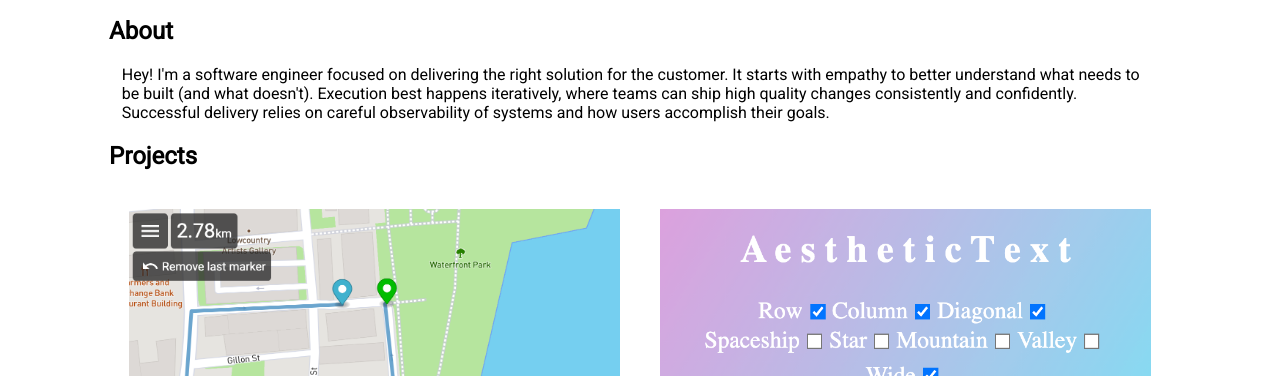
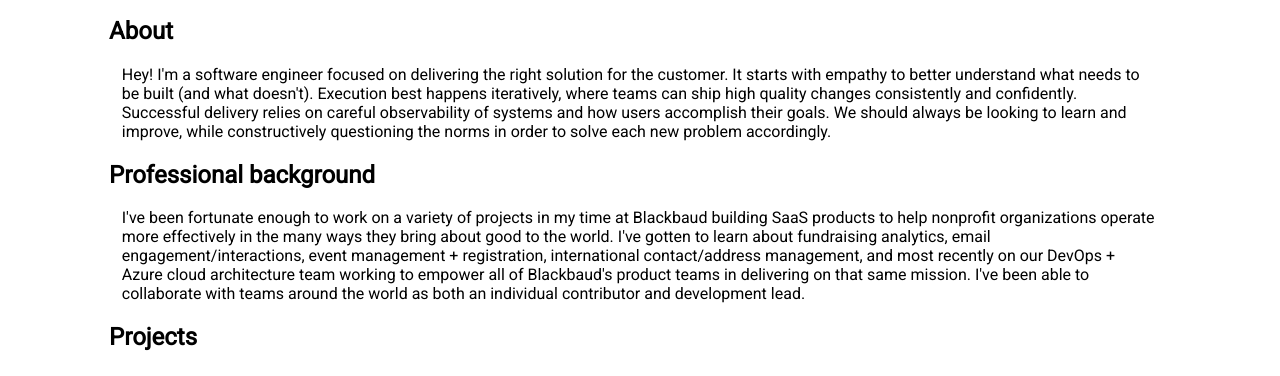
Before and after one commit to jeffbdye/jeffbdye.github.io, a plain HTML site: page index.html in a window 1280 px wide. Shown: the part 347-723 px from the top of the page. Drawn offline with Linux system fonts and the light colour scheme.

Commit message:
favicon, professional background

```diff
--- a/index.html
+++ b/index.html
@@ -12,7 +12,7 @@
   <script async src="https://www.googletagmanager.com/gtag/js?id=G-84TPKM41PX"></script>
   <script>
     window.dataLayer = window.dataLayer || [];
-    function gtag(){dataLayer.push(arguments);}
+    function gtag() { dataLayer.push(arguments); }
     gtag('js', new Date());
 
     gtag('config', 'G-84TPKM41PX');
@@ -23,7 +23,7 @@
   <div class="header">
     <div></div>
     <div class="contact">
-      <img src="./assets/headshot-square.jpg" class="headshot" style="width: 56%" />
+      <img src="./assets/headshot-square.jpg" class="headshot" style="max-width: 260px; width: 56%" />
       <h1>Jeff Dye</h1>
       <div class="header-links">
         <a href="https://github.com/jeffbdye" target="_blank">
@@ -46,21 +46,31 @@
   <h2>
     About
   </h2>
-  <div class="about">
-    <p class="bio">
-      Hey! I'm a software engineer focused on delivering the right solution for the customer.
-      It starts with empathy to better understand what needs to be built (and what doesn't).
-      Execution best happens iteratively, where teams can ship high quality changes consistently and confidently.
-      Successful delivery relies on careful observability of systems and how users accomplish their goals.
-    </p>
-  </div>
+  <p class="paragraph">
+    Hey! I'm a software engineer focused on delivering the right solution for the customer.
+    It starts with empathy to better understand what needs to be built (and what doesn't).
+    Execution best happens iteratively, where teams can ship high quality changes consistently and confidently.
+    Successful delivery relies on careful observability of systems and how users accomplish their goals.
+    We should always be looking to learn and improve, while constructively questioning the norms in order to solve each new problem accordingly.
+  </p>
+
+  <h2>
+    Professional background
+  </h2>
+  <p class="paragraph">
+    I've been fortunate enough to work on a variety of projects in my time at Blackbaud building SaaS products to
+    help nonprofit organizations operate more effectively in the many ways they bring about good to the world.
+
+    I've gotten to learn about fundraising analytics, email engagement/interactions, event management + registration,
+    international contact/address management, and most recently on our DevOps + Azure cloud architecture team working to
+    empower all of Blackbaud's product teams in delivering on that same mission.
+
+    I've been able to collaborate with teams around the world as both an individual contributor and development lead.
+  </p>
 
   <h2>
     Projects
   </h2>
-  <!-- <p>
-    I've been fortunate enough to work on a variety of projects in my time at Blackbaud
-  </p> -->
   <div class="projects">
     <div class="runmap project-item">
       <img src="./assets/runmap-med.png" />
--- a/style.css
+++ b/style.css
@@ -26,7 +26,7 @@
   }
 }
 
-/* just so vscode shows the colors */
+/* just so vscode shows each color */
 .palette {
   background-color: #002d42;
   background-color: #ffffff;
@@ -60,7 +60,7 @@ h2, h4 {
   margin-right: 8px;
 }
 
-.bio {
+.paragraph {
   margin-left: 9%;
   margin-right: 9%;
 }
```
Also changed, not shown: favicon.ico (added).
